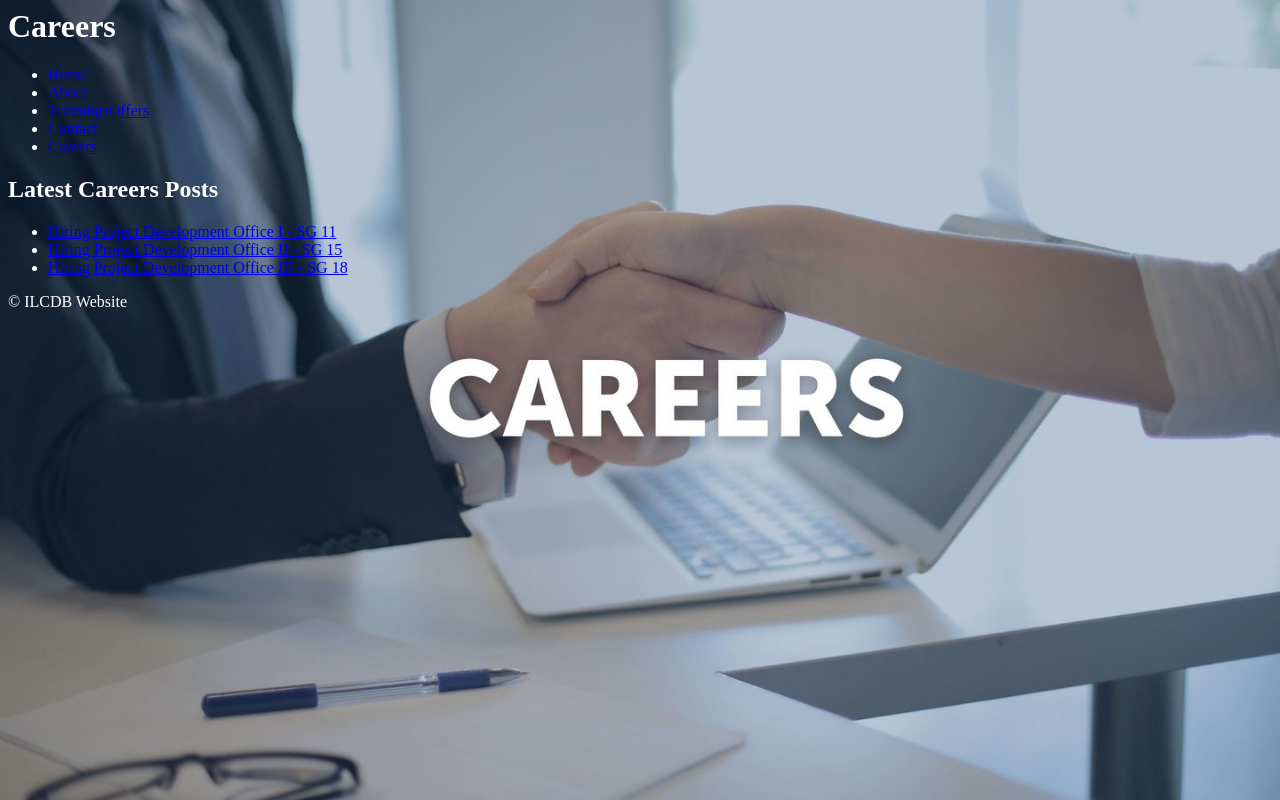
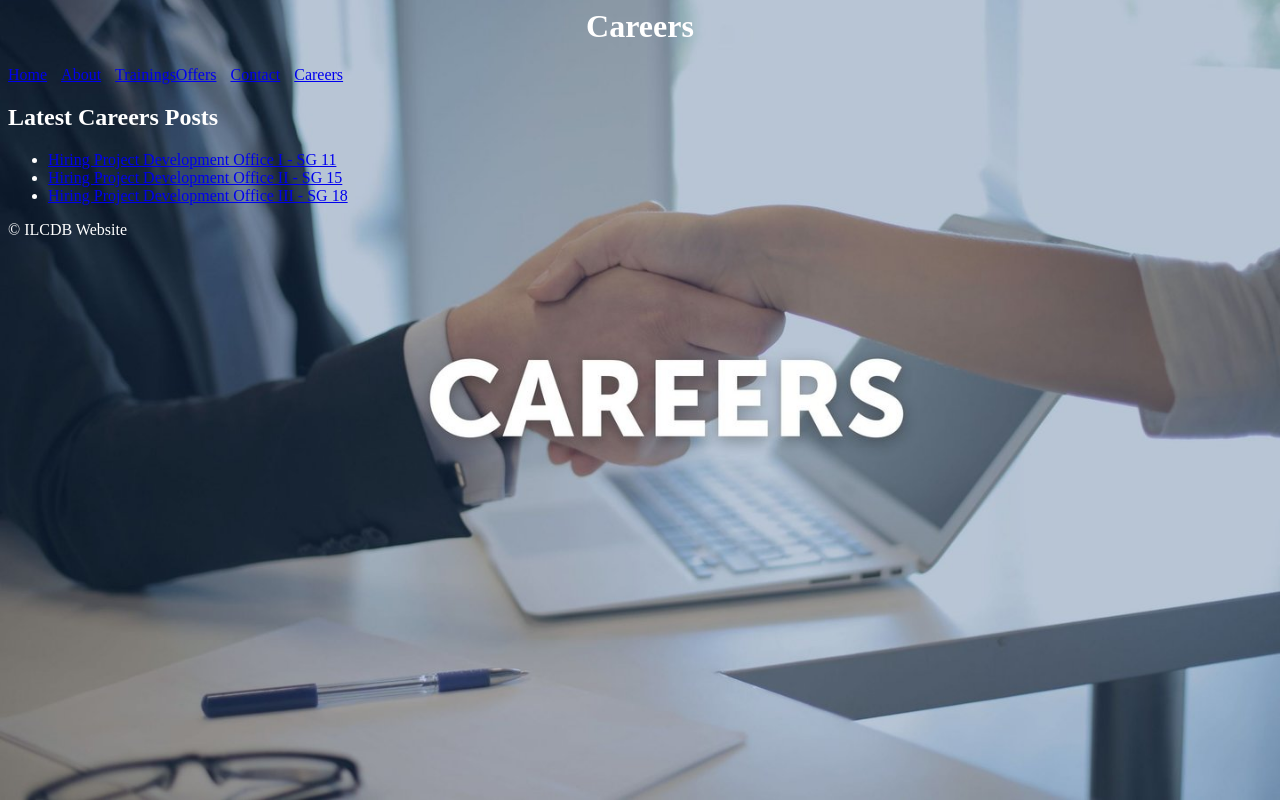
Before and after one commit to sirayanjayson/itc1223A.github.io, a plain HTML site: page careers.html in a window 1280 px wide. Drawn offline with Linux system fonts and the light colour scheme.

Commit message:
Update careers.html

```diff
--- a/careers.html
+++ b/careers.html
@@ -5,9 +5,18 @@
         body {
             background-image: url('job.jpg');
             background-size: cover;
-            background-repeat: no-repeat;
-            background-attachment: fixed;
-            color: white; /* Set the font color to white for the entire page */
+            color: white; /* Set the font color to white */
+        }
+        header {
+            text-align: center;
+        }
+        nav ul {
+            list-style-type: none;
+            padding: 0;
+        }
+        nav li {
+            display: inline;
+            margin-right: 10px;
         }
     </style>
 </head>
```
